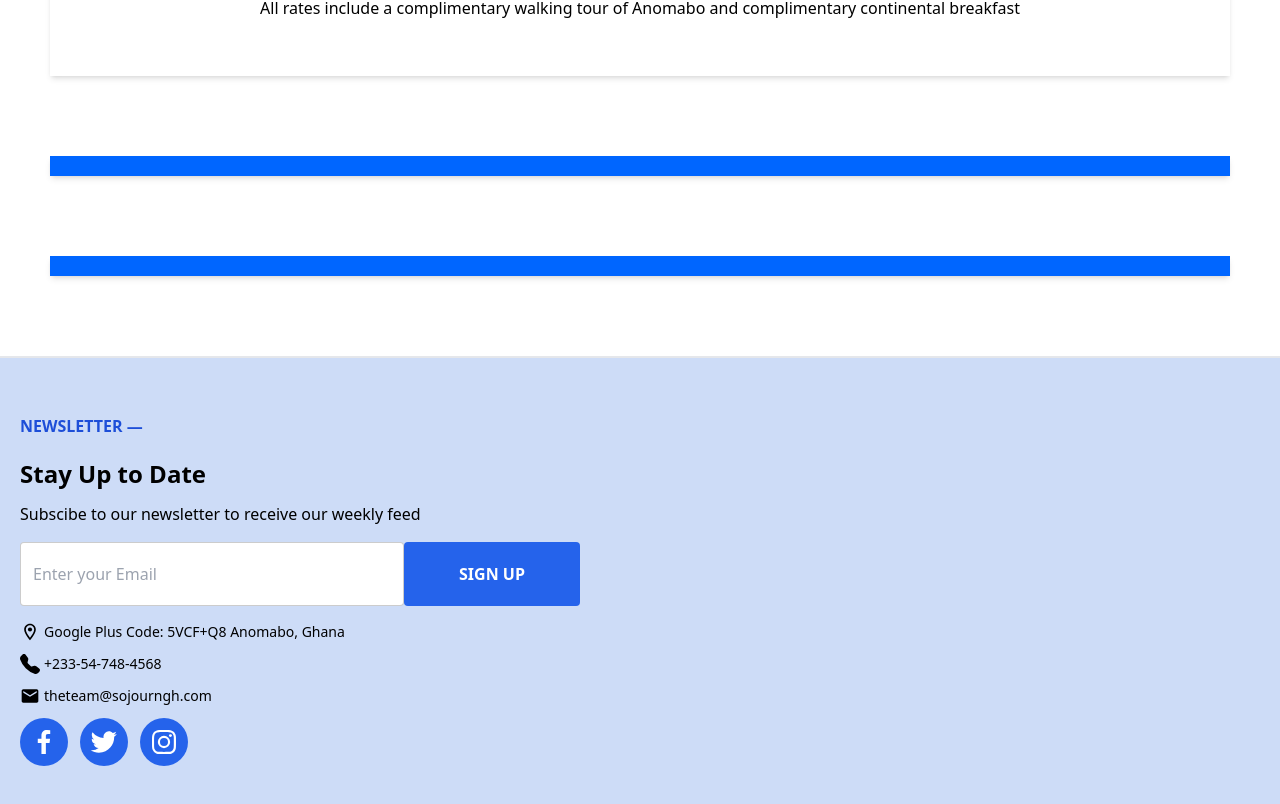
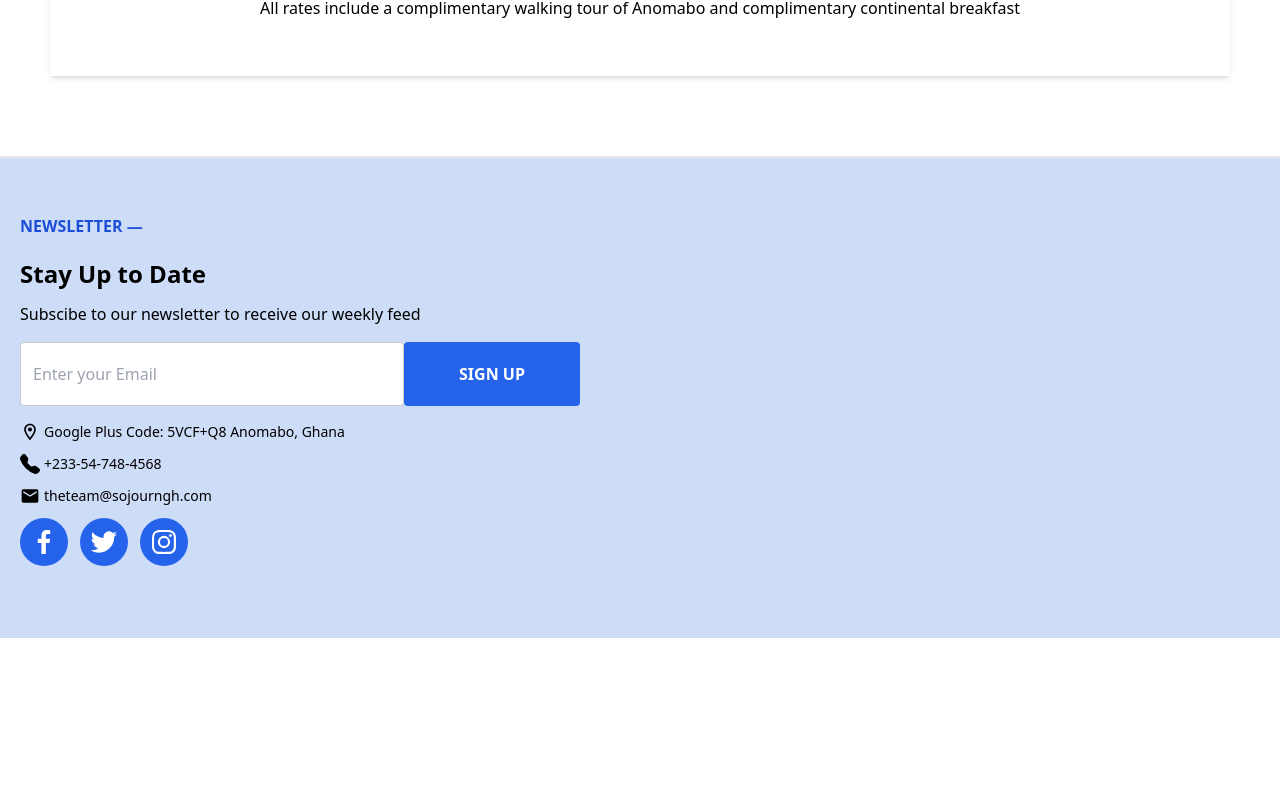
Before and after one commit to SubarashiiDext/sojourn-cabins-website, a Next.js app: page /Book in a window 1280 px wide. Shown: the part 1701-2505 px from the top of the page. After the commit the page ends 2339 px from the top, so only its background shows below. Built offline with nearby package versions, Linux system fonts and the light colour scheme.

Commit message:
editing the modal section

```diff
--- a/src/app/Book/page.jsx
+++ b/src/app/Book/page.jsx
@@ -63,13 +63,6 @@ export default function Book() {
             {/* <UiWrapper>
               <PackageSearch />
             </UiWrapper> */}
-
-            <UiWrapper>
-              <jj />
-            </UiWrapper>
-            <UiWrapper>
-              {/* <DatePicker onChange={onChange} picker="month" /> */}
-            </UiWrapper>
           </div>
         </ContainerWrapper>
       </div>
```
Also changed, not shown: public/asset/valentine.jpg (added).
